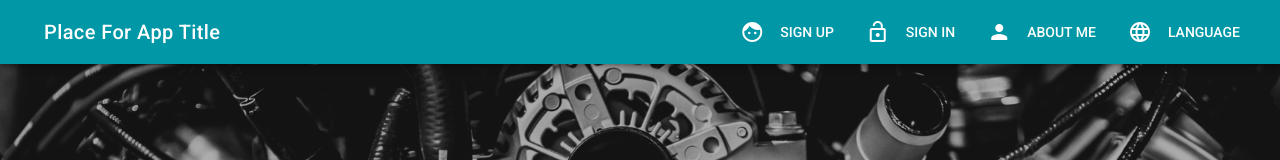
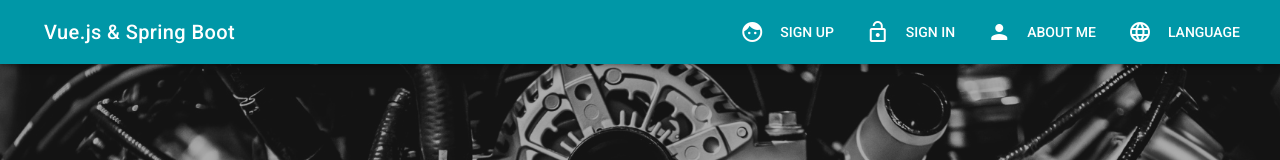
Before and after one commit to patrykgrudzien/vehicle-health-service, a Vue app in the folder frontend/: page / in a window 1280 px wide. Shown: the top 160 px of the page. Built offline with nearby package versions, Linux system fonts and the light colour scheme.

Commit message:
Changed index.html title and app name. Changed logout button to completely separate and not in the for loop -> (@click='method()') purpose.

```diff
--- a/frontend/index.html
+++ b/frontend/index.html
@@ -4,7 +4,7 @@
     <link href='https://fonts.googleapis.com/css?family=Roboto:300,400,500,700|Material+Icons' rel="stylesheet">
     <meta charset="utf-8">
     <meta name="viewport" content="width=device-width,initial-scale=1.0">
-    <title>Full-Stack Web App</title>
+    <title>Vue.js & Spring Boot</title>
   </head>
   <body>
     <div id="app"></div>
--- a/frontend/src/App.vue
+++ b/frontend/src/App.vue
@@ -4,7 +4,7 @@
     <!-- NAVIGATION DRAWER -->
     <v-navigation-drawer app clipped temporary v-model="sideNavigation">
       <v-list dense>
-        <v-list-tile v-for="item in menuItems" :key="item.title" router :to="item.link" @click="item.onClickEvent()">
+        <v-list-tile v-for="item in menuItems" :key="item.title" router :to="item.link">
           <v-list-tile-action>
             <v-icon>{{ item.icon }}</v-icon>
           </v-list-tile-action>
@@ -12,6 +12,18 @@
             <v-list-tile-title>{{ $t(`${item.title}`) }}</v-list-tile-title>
           </v-list-tile-content>
         </v-list-tile>
+
+        <!-- LOGOUT -->
+        <v-list-tile @click="logout">
+          <v-list-tile-action>
+            <v-icon left>lock_outline</v-icon>
+          </v-list-tile-action>
+          <v-list-tile-content>
+            <v-list-tile-title>{{ $t(`${'logout-menu-button'}`) }}</v-list-tile-title>
+          </v-list-tile-content>
+        </v-list-tile>
+        <!-- LOGOUT -->
+
         <!-- LANGUAGES -->
         <v-list-group
           v-for="language in languagesNavDrawer"
@@ -55,12 +67,19 @@
       </v-toolbar-title>
       <v-spacer/>
       <v-toolbar-items class="hidden-xs-only">
-        <v-btn flat v-for="item in menuItems" :key="item.title" router :to="item.link" @click="item.onClickEvent()">
+        <v-btn flat v-for="item in menuItems" :key="item.title" router :to="item.link">
           <v-icon left>
             {{ item.icon }}
           </v-icon>
           {{ $t(`${item.title}`) }}
         </v-btn>
+
+        <!-- LOGOUT -->
+        <v-btn flat v-if="isLogged === 1" @click="logout">
+          <v-icon left>lock_outline</v-icon>
+          {{ $t(`${'logout-menu-button'}`) }}
+        </v-btn>
+        <!-- LOGOUT -->
 
         <!-- LANGUAGES -->
         <v-menu offset-y>
@@ -100,6 +119,7 @@
 
 <script>
   import {mapGetters}    from 'vuex';
+  import {mapActions}    from 'vuex';
   import componentsPaths from './componentsPaths';
 
   export default {
@@ -114,11 +134,15 @@
       }
     },
     methods: {
+      ...mapActions([
+        'logout'
+      ]),
       showModalAndSendLang: function (lang) {
 
         if (this.$route.path.includes(componentsPaths.loginForm) ||
           this.$route.path.includes(componentsPaths.registrationForm) ||
-          this.$route.path.includes(componentsPaths.confirmRegistration)) {
+          this.$route.path.includes(componentsPaths.confirmRegistration) ||
+          this.$route.path.includes('/logout')) {
 
           this.$router.app.$emit('open-dialog-and-send-lang',
             {
@@ -149,13 +173,6 @@
               icon: 'person',
               title: 'about-me-menu-button',
               link: componentsPaths.aboutMe
-            },
-            {
-              icon: 'lock_outline',
-              title: 'logout-menu-button',
-              onClickEvent: () => {
-                this.$store.dispatch('logout');
-              }
             }
           ]
         } else {
--- a/frontend/src/components/ServerCheck.vue
+++ b/frontend/src/components/ServerCheck.vue
@@ -8,7 +8,7 @@
         </v-btn>
       </v-flex>
 
-      <v-flex id="message-container">
+      <v-flex class="text-xs-center" id="message-container">
         <h1>{{ responseMessage }}</h1>
       </v-flex>
 
--- a/frontend/src/lang/en.json
+++ b/frontend/src/lang/en.json
@@ -6,7 +6,7 @@
   "language-menu-button": "Language",
   "language-title-polish": "Polish",
   "language-title-english": "English",
-  "place-for-app-title": "Place For App Title",
+  "place-for-app-title": "Vue.js & Spring Boot",
   "first-name-label": "Your First Name",
   "last-name-label": "Your Last Name",
   "email-label": "Your email",
--- a/frontend/src/lang/pl.json
+++ b/frontend/src/lang/pl.json
@@ -6,7 +6,7 @@
   "language-menu-button": "Język",
   "language-title-polish": "Polski",
   "language-title-english": "Angielski",
-  "place-for-app-title": "Miejsce Na Nazwę Aplikacji",
+  "place-for-app-title": "Vue.js & Spring Boot",
   "first-name-label": "Twoje imię",
   "last-name-label": "Twoje nazwisko",
   "email-label": "Twój email",
--- a/frontend/src/store/store.js
+++ b/frontend/src/store/store.js
@@ -10,7 +10,7 @@ import * as Cookies from 'js-cookie';
 Vue.use(Vuex);
 
 const state = {
-  logged: localStorage.getItem('token'),
+  logged: null,
   loading: false,
   serverRunning: true,
   serverExceptionResponse: null,
```
